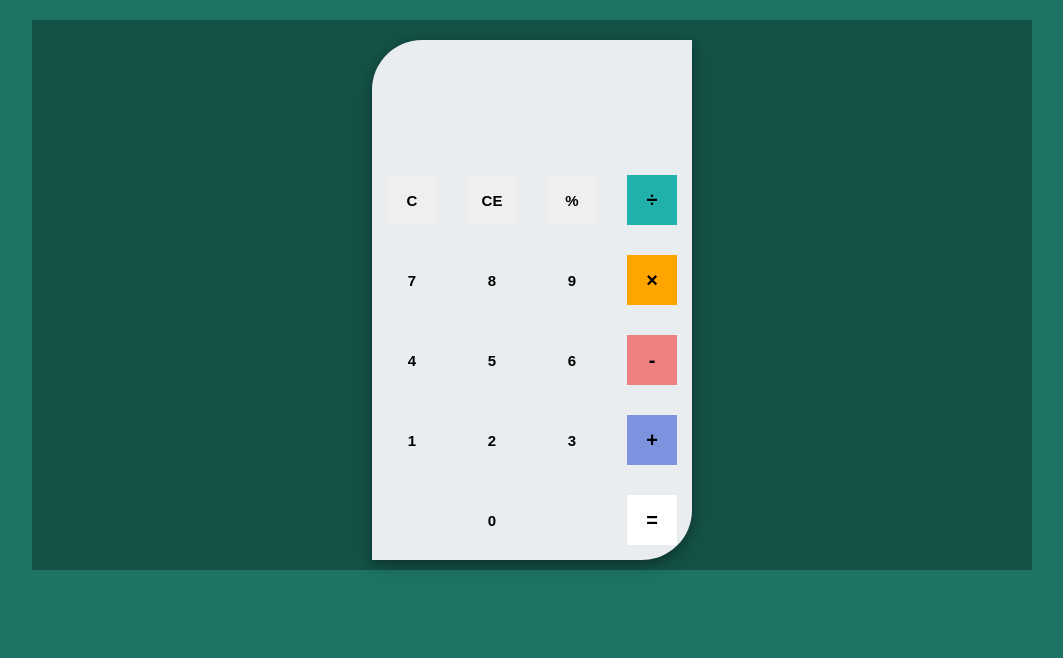
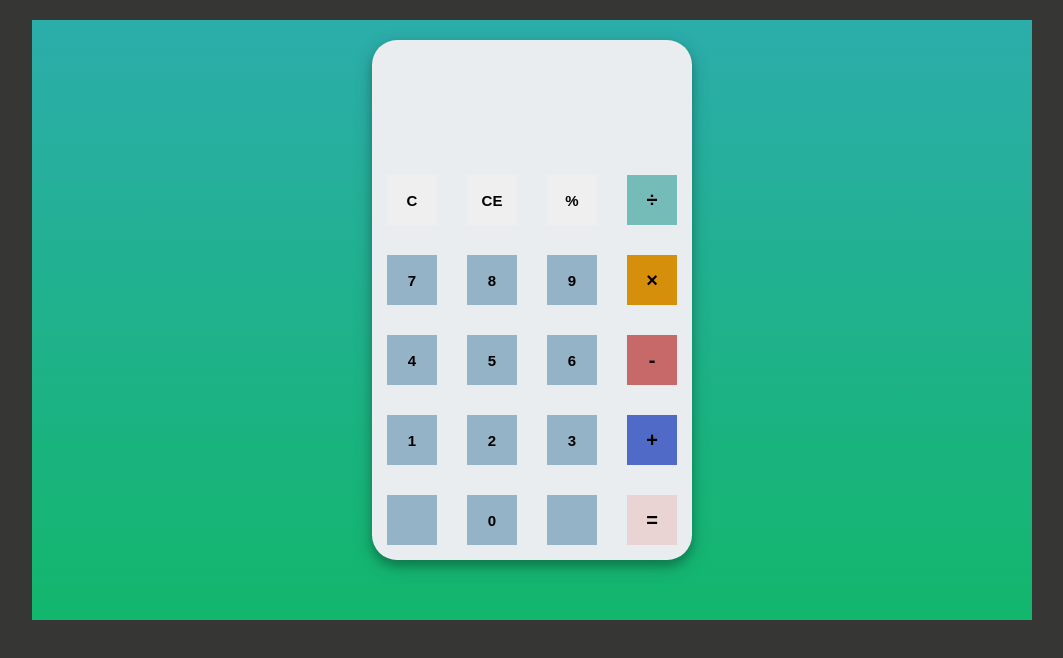
Before and after one commit to praful-mathad07/CODSOFT, a plain HTML site: page cal/index.html in a window 1280 px wide. Shown: the whole page, without its empty margins (108-1171 px from the left). Drawn offline with Linux system fonts and the light colour scheme.

Commit message:
change round 1

```diff
--- a/cal/style.css
+++ b/cal/style.css
@@ -1,11 +1,11 @@
 body{
     font-family: 'Open Sans',sans-serif;
-    background-color: rgb(29, 116, 101);
+    background-color: rgb(54, 54, 53);
     }
     #container{
     width: 1000px;
-    height: 550px;
-    background-image: linear-gradient(rgba(0, 0, 0, 0.3),rgba(0,0,0,0.3));
+    height: 600px;
+    background-image: linear-gradient(rgb(44, 173, 171),rgb(18, 182, 108));
     margin: 20px auto;
     }
     #calculator{
@@ -15,8 +15,8 @@ body{
     margin: 0 auto;
     top: 20px;
     position: relative;
-    border-radius: 50px 0 50px 0;
-    box-shadow: 0 4px 8px 0 rgba(0, 0, 0, 0.2), 0 6px 20px 0 rgba(0, 0, 0, 0.19);
+    border-radius: 25px ;
+    box-shadow: 0 6px 8px 0 rgba(0, 0, 0, 0.2), 0 6px 20px 0 rgba(0, 0, 0, 0.19);
     }
     #result{
     height: 120px;
@@ -49,7 +49,7 @@ body{
     font-size: 15px;
     }
     .number, .empty{
-    background-color: #eaedef;
+    background-color: #95b3c6;
     }
     .number, .operator{
     cursor: pointer;
@@ -62,21 +62,21 @@ body{
     }
     button:nth-child(4){
     font-size: 20px;
-    background-color: #20b2aa;
+    background-color: #0f918a88;
     }
     button:nth-child(8){
     font-size: 20px;
-    background-color: #ffa500;
+    background-color: #d68f0b;
     }
     button:nth-child(12){
     font-size: 20px;
-    background-color: #f08080;
+    background-color: #c76969;
     }
     button:nth-child(16){
     font-size: 20px;
-    background-color: #7d93e0;
+    background-color: #506ac7;
     }
     button:nth-child(20){
     font-size: 20px;
-    background-color: #ffffff;
+    background-color: #e9d3d3;
     }
```
